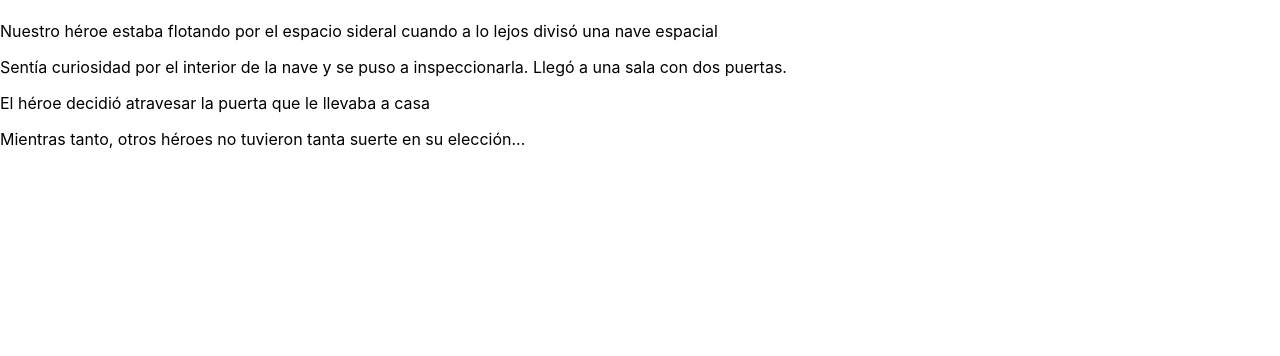
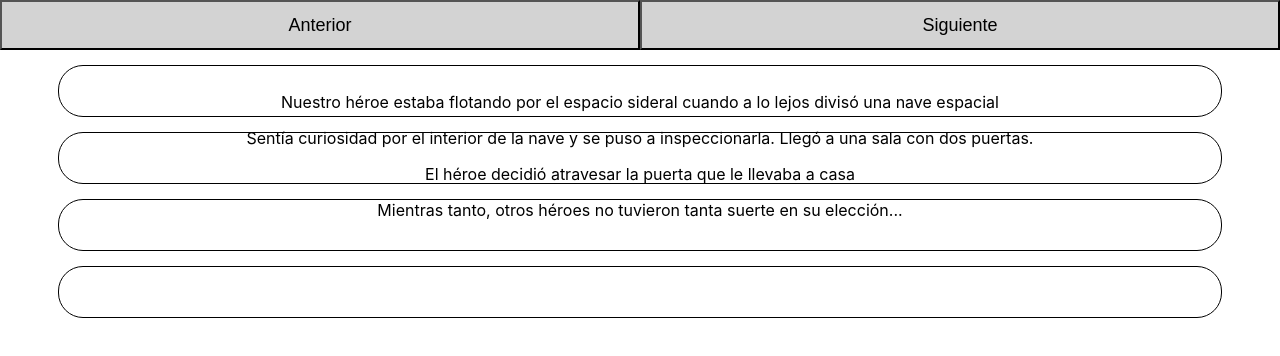
Before and after one commit to MariMatallana/REACT-Sprint-6, a React (Create React App) app: page / in a window 1280 px wide. Shown: the top 356 px of the page. Built offline with nearby package versions, Linux system fonts and the light colour scheme.

Commit message:
nivel-3-medio

```diff
--- a/src/App.js
+++ b/src/App.js
@@ -2,15 +2,44 @@ import logo from './logo.svg';
 import './App.css';
 import './Components/Escena/Escena.js'
 import { Escena } from './Components/Escena/Escena.js';
+import { Button } from './Components/Button-style.js'
+import { Container } from "./Components/Container-style.js"
 
 function App() {
 
 
 
   return (
-    <div>
-      <Escena/>
-    </div>
+  <>
+  <div>
+    <Button> Anterior </Button>
+    <Button> Siguiente </Button>
+  </div>
+  <div>
+    <Container className='container1'>
+      <Escena className='escena'/>
+    </Container>
+  </div>
+  <div>
+    <Container className='container2'>
+
+    </Container>
+  </div>
+  <div>
+    <Container className='container'>
+
+    </Container>
+  </div>
+  <div>
+    <Container className='container'>
+
+    </Container>
+  </div>
+
+
+
+
+  </>
   );
 }
 
--- /dev/null
+++ b/src/Components/Button-style.js
@@ -0,0 +1,9 @@
+import styled from 'styled-components'
+
+export const Button = styled.button`
+    width: 50%;
+    height: 50px;
+    font-size: 18px;
+    background-color: lightgray;
+
+`
--- /dev/null
+++ b/src/Components/Container-style.js
@@ -0,0 +1,18 @@
+import styled from "styled-components";
+
+export const Container = styled.div`
+    justify-content: center;
+    margin:0 auto;
+    width: 90%;
+    height: 40px;
+    text-align:center;
+    background-color: white;
+    margin-top:15px;
+    border-style: solid;
+    border-color: black;
+    border: 1px solid #000000;
+    -moz-border-radius: 25px;
+    -webkit-border-radius: 25px;
+    padding: 5px;
+
+`
```
Also changed, not shown: src/styles.js (+7 -0 lines).
